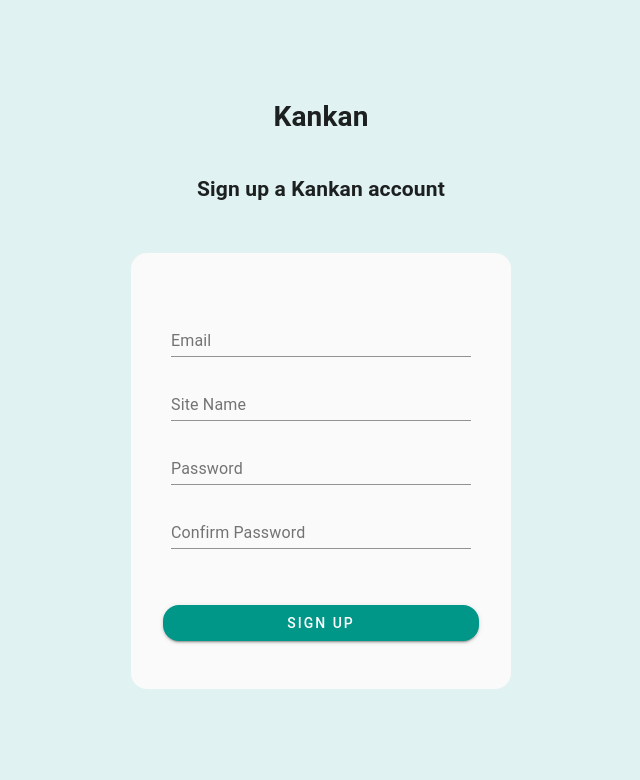
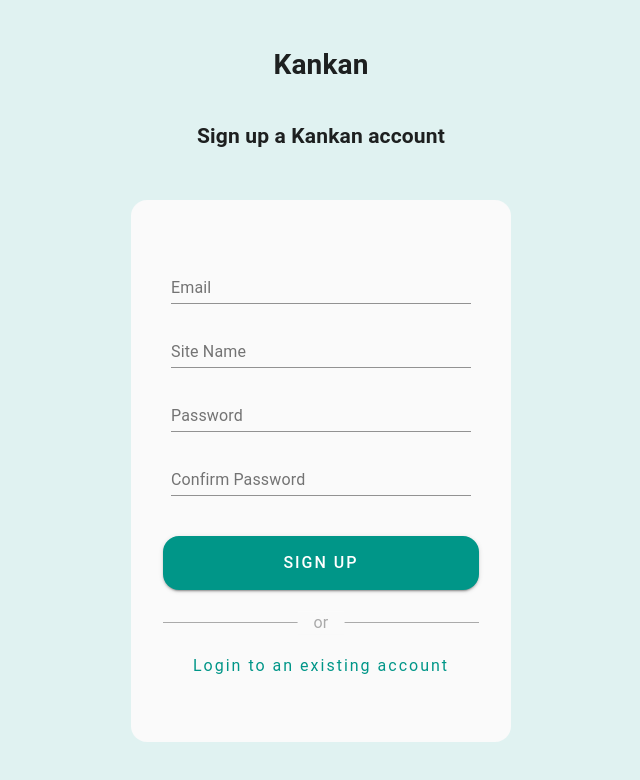
Before and after one commit to tommywong-dev/kankan-my-client, a Next.js app: page /signup in a window 1280 px wide. Shown: the top 780 px of the page, without its empty margins (319-959 px from the left). Built offline with nearby package versions, Linux system fonts and the light colour scheme.

Commit message:
migrate form to Form.tsx, add default base url value to site name input, added or login footer

```diff
--- /dev/null
+++ b/components/Signup/Form.tsx
@@ -0,0 +1,117 @@
+import React, { useState } from 'react'
+import { TextField, Button } from '@material-ui/core';
+import { makeStyles, Theme } from '@material-ui/core/styles';
+
+import OrLogin from './OrLogin';
+import styles from '../../styles/Signup/Form.module.css';
+
+const Form = () => {
+  const classes = useStyles();
+
+  const baseURL = 'kankan.my/';
+
+  const [email, setEmail] = useState('');
+  const [siteName, setSiteName] = useState('');
+  const [password, setPassword] = useState('');
+  const [cPassword, setCPassword] = useState('');
+
+  const handleChange = (e: any, type: string) => {
+    e.preventDefault();
+    const val: string = e.target.value;
+
+    switch (type) {
+      case 'email':
+        setEmail(val);
+        break;
+      case 'site_name':
+        (val.substring(0, 10) !== baseURL) ? setSiteName(baseURL) : setSiteName(val);
+        break;
+      case 'password':
+        setPassword(val);
+        break;
+      case 'c_password':
+        setCPassword(val);
+        break;
+      default:
+        break;
+    }
+  }
+
+  const handleFocus = (e: any) => {
+    e.preventDefault();
+    if (!siteName) return setSiteName(baseURL);
+  }
+
+  const handleBlur = (e: any) => {
+    e.preventDefault();
+    if (siteName === baseURL) setSiteName('');
+  }
+
+  const handleSignup = (e: any) => {
+    e.preventDefault();
+    if (password !== cPassword) return console.log('oh no');
+
+    const form = { email, siteName, password, cPassword };
+    console.log('form:', form);
+  }
+
+  return (
+    <form className={classes.root} onSubmit={handleSignup}>
+      <TextField
+        type="email"
+        label="Email"
+        value={email}
+        onChange={e => handleChange(e, 'email')}
+      />
+      <TextField
+        type="text"
+        label="Site Name"
+        value={siteName}
+        onChange={e => handleChange(e, 'site_name')}
+        onFocus={e => handleFocus(e)}
+        onBlur={e => handleBlur(e)}
+      />
+      <TextField
+        type="password"
+        label="Password"
+        value={password}
+        onChange={e => handleChange(e, 'password')}
+      />
+      <TextField
+        type="password"
+        label="Confirm Password"
+        value={cPassword}
+        onChange={e => handleChange(e, 'c_password')}
+      />
+      <Button type="submit" color="primary" variant="contained">Sign Up</Button>
+
+      <OrLogin />
+    </form>
+  )
+}
+
+const useStyles = makeStyles((theme: Theme) => ({
+  root: {
+    display: 'flex',
+    flexDirection: 'column',
+    margin: '2rem',
+    padding: '3rem 2rem',
+    borderRadius: '1rem',
+    background: '#FAFAFA',
+    maxWidth: '400px',
+    '& .MuiTextField-root': {
+      margin: theme.spacing(1),
+      width: 300,
+    },
+    '& .MuiButton-root': {
+      margin: '2rem 0',
+      padding: '0.8rem',
+      borderRadius: '1rem',
+      letterSpacing: '2px',
+      fontSize: '1rem'
+    }
+  },
+}),
+);
+
+export default Form
--- /dev/null
+++ b/components/Signup/OrLogin.tsx
@@ -0,0 +1,17 @@
+import React from 'react'
+import Link from 'next/link';
+
+import styles from '../../styles/Signup/OrLogin.module.css';
+
+const OrLogin = () => {
+  return (
+    <div className={styles.or}>
+      <span>Or</span>
+      <p>
+        <Link href="/login">Login to an existing account</Link>
+      </p>
+    </div>
+  )
+}
+
+export default OrLogin
--- a/components/Signup/index.tsx
+++ b/components/Signup/index.tsx
@@ -1,71 +1,21 @@
-import React, { useState } from 'react'
-import { TextField, Button } from '@material-ui/core';
-import { makeStyles, createStyles, Theme } from '@material-ui/core/styles';
+import React from 'react'
 
+import Form from './Form';
 import styles from '../../styles/Signup/index.module.css';
+import Link from 'next/link';
 
 const SignupComponent = () => {
-  const classes = useStyles();
-  const [email, setEmail] = useState('');
-  const [siteName, setSiteName] = useState('');
-  const [password, setPassword] = useState('');
-  const [cPassword, setCPassword] = useState('');
-
-  const handleChange = (e: any, type: string) => {
-    e.preventDefault();
-    switch (type) {
-      case 'email': setEmail(e.target.value);
-      case 'site_name': setSiteName(e.target.value);
-      case 'password': setPassword(e.target.value);
-      case 'c_password': setCPassword(e.target.value);
-    }
-  }
-
-  const onHandleSignup = (e: any) => {
-    e.preventDefault();
-    if (password !== cPassword) return console.log('oh no');
-
-    const form = { email, siteName, password, cPassword };
-    console.log('form:', form);
-  }
-
   return (
     <div className={styles.container}>
       <main className={styles.main}>
-        <h1>Kankan</h1>
+        <h1><Link href="/">Kankan</Link></h1>
         <h2>Sign up a Kankan account</h2>
-        <form className={classes.root} onSubmit={onHandleSignup}>
-          <TextField type="email" label="Email" onChange={e => handleChange(e, 'email')} />
-          <TextField type="text" label="Site Name" onChange={e => handleChange(e, 'site_name')} />
-          <TextField type="password" label="Password" onChange={e => handleChange(e, 'password')} />
-          <TextField type="password" label="Confirm Password" onChange={e => handleChange(e, 'c_password')} />
-          <Button type="submit" color="primary" variant="contained">Sign Up</Button>
-        </form>
+        <Form />
       </main>
     </div>
   )
 }
 
-const useStyles = makeStyles((theme: Theme) => ({
-    root: {
-      display: 'flex',
-      flexDirection: 'column',
-      margin: '2rem',
-      padding: '3rem 2rem',
-      borderRadius: '1rem',
-      background: '#FAFAFA',
-      maxWidth: '400px',
-      '& .MuiTextField-root': {
-        margin: theme.spacing(1),
-        width: 300,
-      },
-      '& .MuiButton-root': {
-        marginTop: '3rem',
-        borderRadius: '1rem',
-        letterSpacing: '2px'
-      }
-    },
-  }),
-);
+
 
 export default SignupComponent
--- /dev/null
+++ b/styles/Signup/OrLogin.module.css
@@ -0,0 +1,18 @@
+.or {
+  border-top: 1px solid #AAA;
+  text-align: center;
+  font-size: 16px;
+}
+.or > span {
+  color: #AAA;
+  background: #FAFAFA;
+  padding: 0 1rem;
+  text-transform: lowercase;
+  position: absolute;
+  transform: translate(-50%, -50%);
+}
+.or > p {
+  margin-top: 2rem;
+  letter-spacing: 2px;
+  color: #009688
+}
--- a/styles/Signup/index.module.css
+++ b/styles/Signup/index.module.css
@@ -11,11 +11,3 @@
   justify-content: center;
   align-items: center;
 }
-
-.form {
-  margin: 2rem;
-  padding: 3rem 2rem;
-  border-radius: 1rem;
-  background: #FAFAFA;
-  max-width: 400px;
-}
```
Also changed, not shown: styles/Signup/Form.mobule.css (added, +7 -0 lines).
